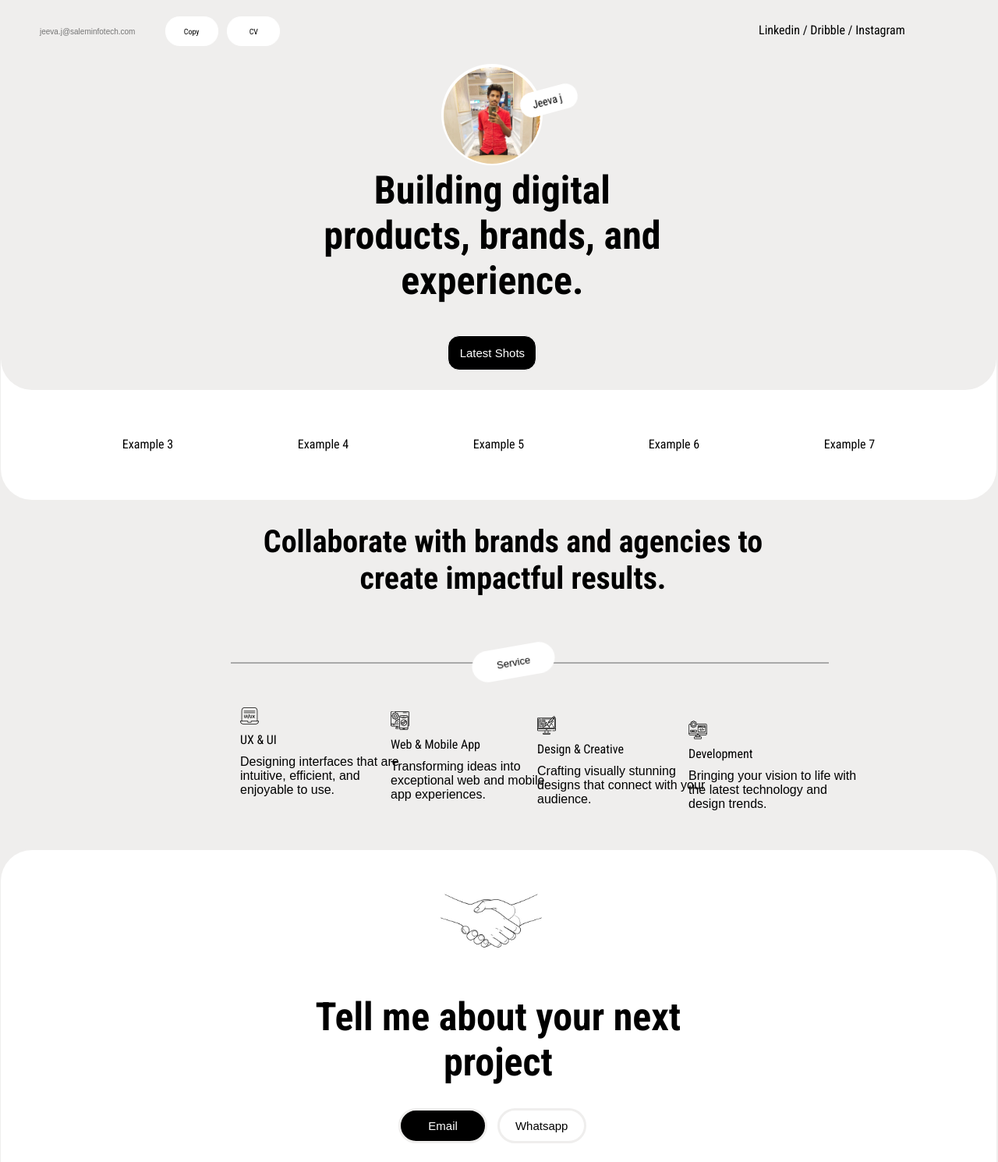
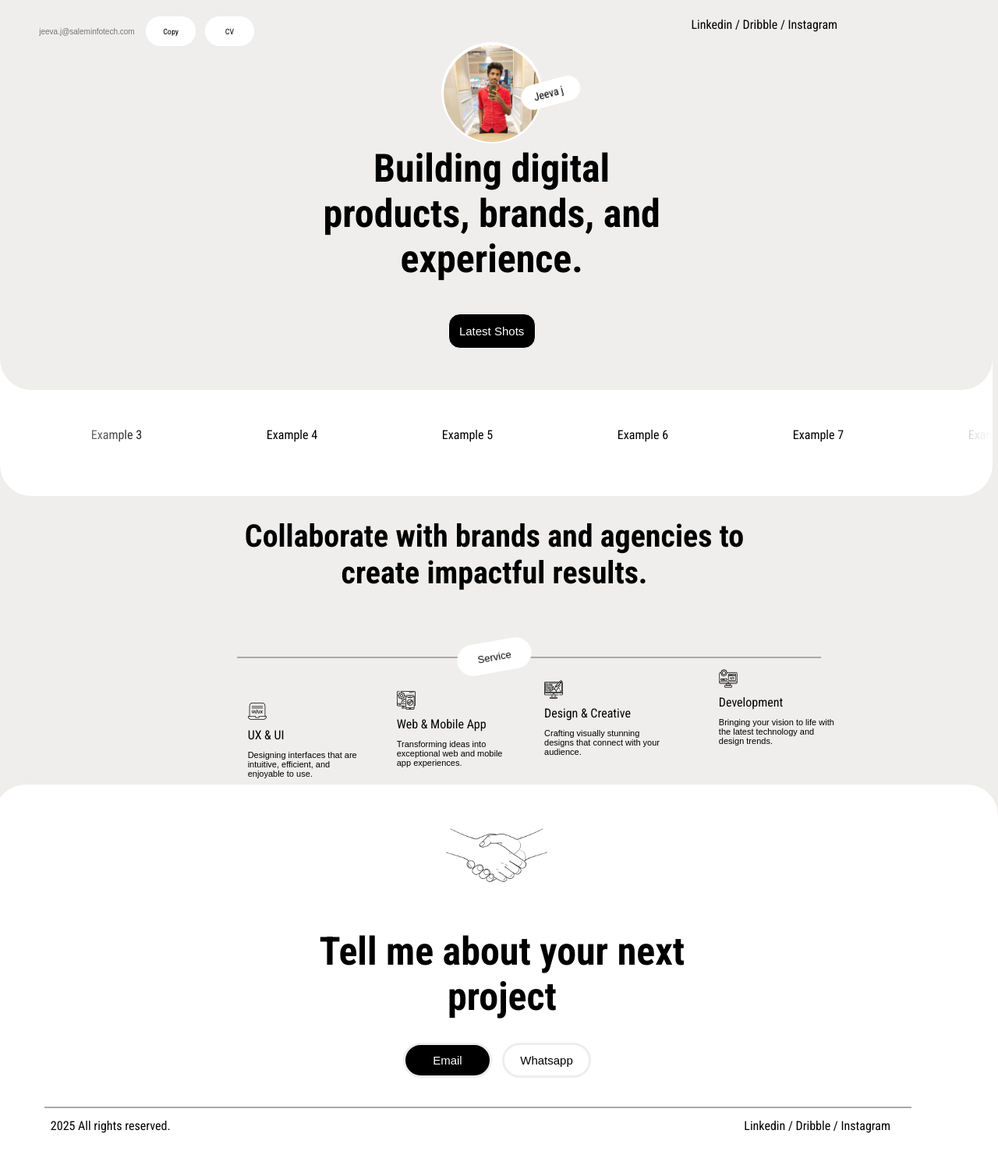
Before and after one commit to jeevajaya/My-Project, a plain HTML site: page index.html in a window 1280 px wide. Shown: the top 1490 px of the page at 78% size. Drawn offline with Linux system fonts and the light colour scheme.

Commit message:
test one

```diff
--- a/index.html
+++ b/index.html
@@ -3,7 +3,7 @@
 <head>
     <meta charset="UTF-8">
     <meta http-equiv="X-UA-Compatible" content="IE=edge">
-    <meta name="viewport" content="width=device-width, initial-scale=1.0">
+    <meta name="viewport" content="width=device-width, initial-scale=1">
     <title>NEW</title>
     <link rel="stylesheet" href="style.css">
     <link href='https://www.flaticon.com/search?word=development' rel='stylesheet'>
@@ -50,22 +50,22 @@
             <div class="bn1">
                 <img src="ux-design.png">
                 <p style="margin-top: 5px;">UX & UI
-                </br> <p style="margin-top: 10px;font: menu">Designing interfaces that are </br> intuitive, efficient, and </br> enjoyable to use.</p></p>
+                </br> <p style="margin-top: 10px;font: menu;font-size: 11px">Designing interfaces that are </br> intuitive, efficient, and </br> enjoyable to use.</p></p>
             </div>
             <div class="bn2">
                 <img src="app-development.png">
                 <p style="margin-top: 5px;">Web & Mobile App
-                </br> <p style="margin-top: 10px;font: menu">Transforming ideas into </br>exceptional web and mobile</br> app experiences.</p></p>
+                </br> <p style="margin-top: 10px;font: menu;font-size: 11px">Transforming ideas into </br>exceptional web and mobile</br> app experiences.</p></p>
             </div>
             <div class="bn3">
                 <img src="illustration.png">
                 <p style="margin-top: 5px;">Design & Creative
-                </br> <p style="margin-top: 10px;font: menu">Crafting visually stunning</br> designs that connect with your</br> audience.</p></p>
+                </br> <p style="margin-top: 10px;font: menu;font-size: 11px">Crafting visually stunning</br> designs that connect with your</br> audience.</p></p>
             </div>
             <div class="bn4">
                 <img src="development.png">
                 <p style="margin-top: 5px;">Development
-                </br> <p style="margin-top: 10px;font: menu">Bringing your vision to life with</br> the latest technology and</br> design trends.</p></p>
+                </br> <p style="margin-top: 10px;font: menu;font-size: 11px">Bringing your vision to life with</br> the latest technology and</br> design trends.</p></p>
             </div>
         <div class="head3">
             <span class="dot2">
@@ -81,7 +81,7 @@
                 <button class="bt2"  onclick="openWhatsApp()" >Whatsapp</button></div>
                 <script>
                     function openWhatsApp() {
-                        const phone = '9361594132'; // Replace with the phone number (include country code, no "+" or spaces)
+                        const phone = '8056769971'; // Replace with the phone number (include country code, no "+" or spaces)
                         const message = encodeURIComponent('Hello!'); // Replace with your message
                         const url = `https://wa.me/${phone}?text=${message}`;
                         window.open(url, '_blank');
@@ -95,5 +95,40 @@
             </div>
         </div>
     </div>
+    <script>
+        /* Sticky NavBar */
+        window .addEventListener('scroll',function(){
+            var header = document .querySelector('header');
+            header.classList.toggle('sticky',window.scrollY > 0);
+        });
+
+        /* Responsive NavBar */
+
+        function toggleMenu(){
+            const toggleMenu = document.querySelector('.toggleMenu');
+            const nav = document.querySelector('.nav');
+            toggleMenu.classList.toggle('active')
+            nav.classList.toggle('active')
+        }
+
+        /* scrolling Animation Effects */
+        window.addEventListener('scroll',function(){
+            var anime = document.querySelectorAll('.animeX');
+
+            for(var s = 0; s < anime.length; s++){
+                var windowheight = window.innerHeight;
+                var animetop = anime[s].getBoundingClientRect().top;
+                var animepoint = 150;
+
+                if(animetop < windowheight - animepoint){
+                    anime[s].classList.add('active');
+                }
+                else{
+                    anime[s].classList.remove('active');
+                }
+              }
+        })
+    </script>
+
 </body>
 </html>
--- a/style.css
+++ b/style.css
@@ -2,38 +2,39 @@
 *{
     margin: 0;
     box-sizing: border-box;
-  /*  font-family: 'poppins', sans-serif;*/
     scroll-behavior: smooth;
-    margin-left: -41px;
+    margin-left: -3%;
     font-feature-settings: normal;
 }
 header {
     width: 100%;
     height: 500px;
-    /*background-color: rgb(230, 230, 230);*/
     background-color: #EFEEED;
     margin-left: 0px;
     border-bottom-left-radius: 40px;
     border-bottom-right-radius: 40px;
 }
 .head{
+    width: 103%;
     height: 1490px;
-    /*background-color: rgb(200, 200, 200);*/
     background-color: #EFEEED;
     font-family: "Roboto Condensed", serif;
+    flex-direction: column;
+    align-items: center;
+    display: flex;
+    --min--column-size: 22rem;
 }
 .head2{
     height: 641px;
     width: 91%;
     background-color: white;
-    margin-left: 124px;
+    margin-left: 8%;
     border-bottom-left-radius: 40px;
     border-bottom-right-radius: 40px;
 }
 .srch{
-    width: 240px;
+    width: 17%;
     height: 40px;
-    /*background-color: rgb(200, 200, 200);*/
     background-color: transparent;
     border: transparent;
     margin-top: 20px;
@@ -46,7 +47,7 @@ input{
     text-indent: 8px;
 }
 .btn{
-    width: 68px;
+    width: 5%;
     height: 38px;
     background-color: white;
     border-radius: 18px;
@@ -57,7 +58,7 @@ input{
     font-family: "Roboto Condensed", serif;
 }
 .bt{
-    width: 68px;
+    width: 5%;
     height: 38px;
     background-color: white;
     border-radius: 18px;
@@ -67,25 +68,20 @@ input{
     margin-left: 8px;
     font-family: "Roboto Condensed", serif;
 }
-.link{
-    margin-left: 610px;
-}
-.dot{
-    height: 130px;
-    width: 130px;
-    background: white;
-    border-radius: 50%;
-    display: inline-flex;
+.link {
+    margin-top: -3%;
+    margin-left: 54%;
+    display: flex;
+    justify-content: center;
 }
 .name{
     border-radius: 15px;
     border: 1px solid white;
     padding: 7px;
-    width: 75px;
+    width: 6%;
     font-size: 14px;
     margin-top: 70px;
     margin-left: 670px;
-    /*font-weight: bold;*/
     background-color: white;
     position: relative;
     animation-name: infiniteupdown;
@@ -107,6 +103,19 @@ input{
         transform: translateY(0px);
     }
 }
+.one{
+    margin-left: 2%;
+    margin-top: -7%;
+    text-align: center;
+    font-size: 20px;
+}
+.dot{
+    height: 130px;
+    width: 130px;
+    background: white;
+    border-radius: 50%;
+    display: inline-flex;
+}
 .dot1{
     height: 124px;
     width: 124px;
@@ -118,14 +127,8 @@ input{
     border-radius: 50%;
     display: inline-flex;
 }
-.one{
-    margin-left: 25px;
-    margin-top: -80px;
-    text-align: center;
-    font-size: 20px;
-}
 .btnn{
-    width: 114px;
+    width: 9%;
     height: 45px;
     background-color: black;
     color: white;
@@ -140,15 +143,12 @@ input{
     margin-inline: auto;
     position: relative;
     height: 90px;
-    margin-top: 25px;
+    margin-top: 1%;
     overflow: hidden;
-    mask-image: linear-gradient(
-        to right,
-        rgba(0,0,0,0),
-        rgba(0,0,0,1) 20%,
-        rgba(0,0,0,1) 80%,
-        rgba(0,0,0,0),
-    );
+    mask-image: linear-gradient(to right, transparent, black 16%, black 85%, transparent) ;
+    display: flex;
+    flex-wrap: nowrap;
+    scroll-behavior: smooth;
 }
 @keyframes scrollLeft {
     to {
@@ -156,7 +156,7 @@ input{
     }
 }
 .item{
-    width: 150px;
+    width: 9%;
     height: 89px;
     border-radius: 6px;
     position: absolute;
@@ -168,64 +168,51 @@ input{
 }
 .item1 {
     animation-delay: calc(30s / 8 * (8 - 1) * -1);
-   /* background-image: url(adobe.svg);*/
     background-size: cover;
-    background-color: white;
     background-size: 150px 86px;
 }
 .item2 {
     animation-delay: calc(30s / 8 * (8 - 2) * -1);
-    /*background-image: url(instagram.jpg);*/
     background-size: 168px 148px;
     background-position: center;
 }
 .item3 {
     animation-delay: calc(30s / 8 * (8 - 3) * -1);
-    /*background-image: url(cocacola.svg);*/
     background-position: center;
-    background-color: white;
     background-size: 150px 86px;
 }
 .item4 {
     animation-delay: calc(30s / 8 * (8 - 4) * -1);
     background-size: 150px 86px;
-    background-color: white;
-    /*background-image: url(subway.svg);*/
 }
 .item5 {
     animation-delay: calc(30s / 8 * (8 - 5) * -1);
     background-size: cover;
-    /*background-image: url(codecademy.svg);*/
-    background-color: white;
     background-size: 150px 86px;
 }
 .item6 {
     animation-delay: calc(30s / 8 * (8 - 6) * -1);
-    /*background-image: url(mattered.svg);*/
     background-size: cover;
-    background-color: white;
     background-size: 160px 87px;
 }
 
 .item7 {
     animation-delay: calc(30s / 8 * (8 - 7) * -1);
-    /*background-image: url(one.jpg);*/
     background-size: cover;
 }
 .item8 {
     animation-delay: calc(30s / 8 * (8 - 8) * -1);
-   /* background-image: url(two.jpg);*/
     text-align: center;
     background-size: 150px 86px;
 }
 .two{
-    margin-left: 200px;
-    margin-top: 30px;
+    margin-left: 9%;
+    margin-top: 2%;
     text-align: center;
     font-size: 20px;
 }
 .bn{
-    width: 107px;
+    width: 15%;
     height: 40px;
     background-color: white;
     color: black;
@@ -236,39 +223,46 @@ input{
     rotate: -10deg;
 }
 .border{
-    margin-left: 219px;
+    margin-left: -3%;
     margin-top: -20px;
     border: 1px solid darkgray;
-    width: 767px;
+    width: 117%;
 }
 .bn1{
-    margin-left: 472px;
-    margin-top: 55px;
+    margin-left: -27%;
+    margin-top: 4%;
+    align-items: center;
 }
 .bn2{
-    margin-left: 665px;
-    margin-top: -110px;
+    margin-left: 0%;
+    margin-top: -8%;
 }
 .bn3{
-    margin-left: 853px;
-    margin-top: -110px;
+    margin-left: 28%;
+    margin-top: -8%;
 }
 .bn4{
-    margin-left: 1047px;
-    margin-top: -110px;
+    margin-left: 60%;
+    margin-top: -8%;
 }
+.bn-container {
+    display: flex;
+    justify-content: space-evenly;
+    flex-wrap: wrap;
+    gap: 20px;
+}
+
 .head3{
     margin-top: 50px;
-    width: 91%;
+    width: 92%;
     height: 488px;
     background-color: white;
-    margin-left: 124px;
+    margin-left: 8%;
     border-top-left-radius: 40px;
     border-top-right-radius: 40px;
 }
 .dot2{
-    margin-left: 559px;
-    margin-top: 35px;
+    margin-left: 45%;
     text-align: center;
     font-size: 20px;
 }
@@ -276,7 +270,7 @@ input{
     height: 140px;
     width: 130px;
     margin-top: 15px;
-    margin-left: 5px;
+    margin-left: 0%;
     background-image: url(handshakes.jpg);
     background-size: cover;
     background-position: center;
@@ -284,24 +278,24 @@ input{
     display: inline-flex;
 }
 .head4{
-    margin-left: 40px;
+    margin-left: 4%;
     margin-top: 25px;
     text-align: center;
     font-size: 20px;
 }
 .bt1{
-    width: 114px;
+    width: 9%;
     height: 45px;
     background-color: black;
     border-radius: 30px;
     border: 3px solid #EFEEED;
     margin-top: 30px;
     font-size: 15px;
-    margin-left: -15px;
+    margin-left: -1%;
     color: white;
 }
 .bt2{
-    width: 114px;
+    width: 9%;
     height: 45px;
     background-color: white;
     border-radius: 30px;
@@ -311,13 +305,13 @@ input{
     margin-left: 8px;
 }
 .border1{
-    margin-left: 14px;
-    margin-top: 62px;
+    margin-left: 1%;
+    margin-top: 3%;
     border: 1px solid darkgray;
-    width: 1148px;
+    width: 90%;
 }
 .p{
-    margin-top: 12px;
+    margin-top: 1%;
     margin-left: 107px;
 }
 .link1{
```
